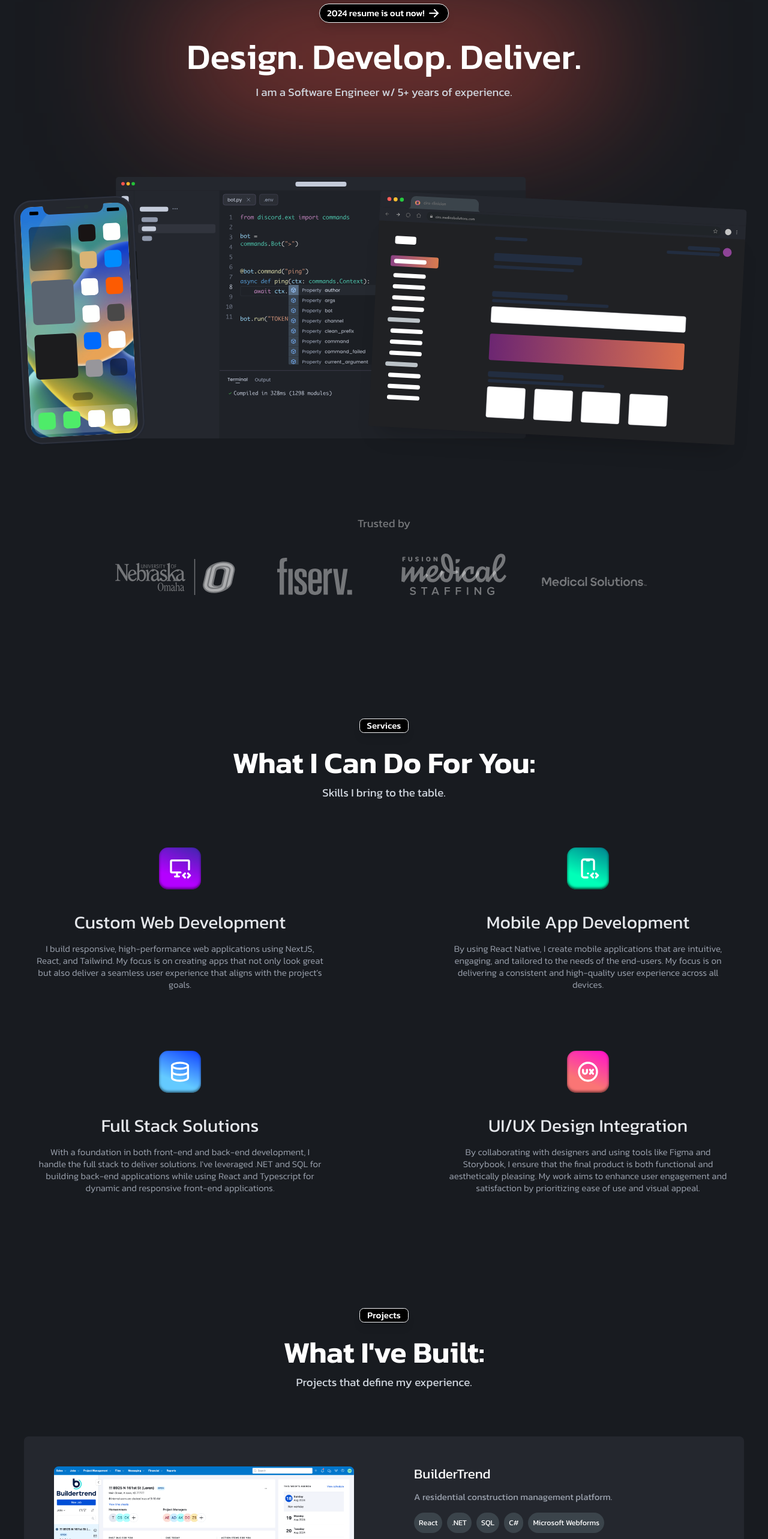
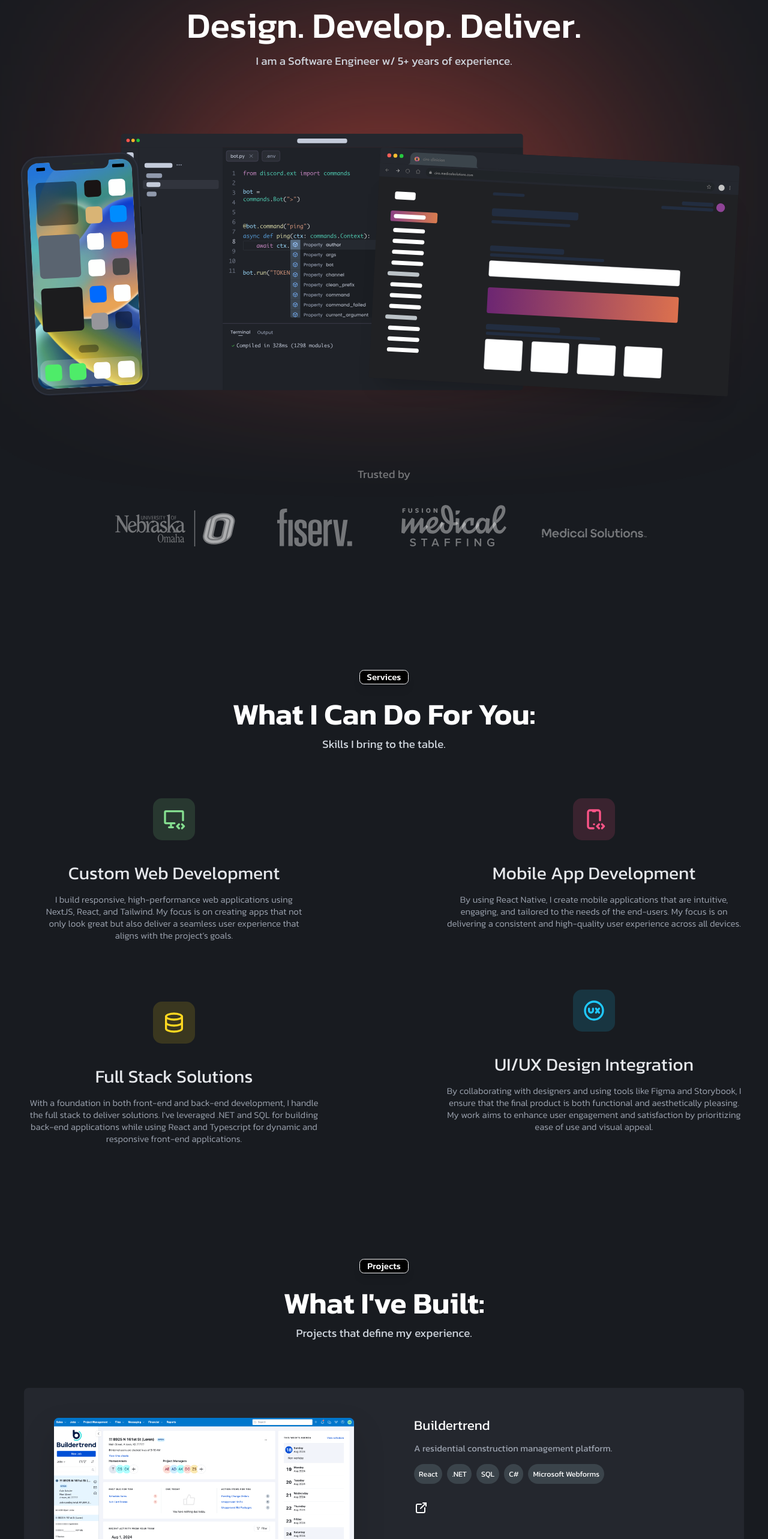
Before and after one commit to taanguiano/anguiano-agency-site, a Next.js app: page / in a window 1280 px wide. Shown: the part 234-2800 px from the top of the page at 60% size. Built offline with nearby package versions, Linux system fonts and the light colour scheme.

Commit message:
more styling improvements

```diff
--- a/src/app/api/projects.api.ts
+++ b/src/app/api/projects.api.ts
@@ -2,20 +2,20 @@
 import ciroDemo1 from "../../../public/ciroDemo1.png";
 import fmsDemo1 from "../../../public/fmsDemo1.jpeg";
 import csmDemo1 from "../../../public/csmDemo1.png";
-import { Project } from "../utils/types/projects-types";
+import { Project, ProjectNames } from "../utils/types/projects-types";
 
 export default class ProjectsApi {
   static getProjects(): Project[] {
     return [
       {
-        name: "BuilderTrend",
+        name: ProjectNames.Buildertrend,
         url: "https://buildertrend.net/summaryGrid.aspx",
         img: btDemo1,
         description: "A residential construction management platform.",
         skills: ["React", ".NET", "SQL", "C#", "Microsoft Webforms"],
       },
       {
-        name: "ciro by Medical Solutions",
+        name: ProjectNames.CiroMedSol,
         url: "https://ciro.co",
         img: ciroDemo1,
         description:
@@ -23,7 +23,7 @@
         skills: ["React", "Styled Components", "React Query"],
       },
       {
-        name: "Fusion Medical Staffing",
+        name: ProjectNames.FusionMedStaff,
         url: "https://www.fusionmedstaff.com/",
         img: fmsDemo1,
         description:
@@ -31,7 +31,7 @@
         skills: ["React Native", "React", "Styled Components", "React Query"],
       },
       {
-        name: "cSM by Medical Solutions",
+        name: ProjectNames.CiroShift,
         url: "https://shifts.ciro.co",
         img: csmDemo1,
         description:
--- a/src/app/global-components/footer.tsx
+++ b/src/app/global-components/footer.tsx
@@ -24,8 +24,8 @@
   return (
     <footer className="overflow-visible">
       <div className="mx-auto w-full max-w-screen-xl">
-        <div className="md:mb-64 mb-40 flex flex-col items-center">
-          <h2 className="md:text-[5rem] text-[4rem] leading-[1.2] font-semibold my-5 flex justify-center text-center">
+        <div className="md:mb-64 md:px-0 mb-40 flex flex-col items-center px-8">
+          <h2 className="md:text-[5rem] md:px-8 text-[4rem] leading-[1.2] font-semibold my-5 flex justify-center text-center">
             Have an idea? <br /> {`Let's collaborate.`}
           </h2>
           <button
@@ -35,7 +35,7 @@
             Download My Resume
           </button>
         </div>
-        <div className="md:flex-row md:justify-between flex flex-col w-full items-center px-5">
+        <div className="md:flex-row md:justify-between md:px-0 flex flex-col w-full items-center px-8">
           <span className="text-2xl text-center text-gray-400">
             © {new Date().getFullYear()}{" "}
             <a href="https://flowbite.com/" className="hover:underline">
--- a/src/app/sections/Hero/hero.tsx
+++ b/src/app/sections/Hero/hero.tsx
@@ -3,27 +3,22 @@
 import React from "react";
 import heroSection from "../../../../public/heroSection.svg";
 import Image from "next/image";
-import { IconArrowRight } from "@tabler/icons-react";
 
 export const Hero = () => {
   return (
-    <section className="text-center relative mt-64">
-      <div className="mb-52 relative">
-        <div className="top-[25%] md:w-[700px] w-[350px] right-0 left-0 mx-auto absolute h-[10rem] blur-[120px] bg-[#FD5244] z-[-1]" />
-        <div className="flex w-fit mx-auto border border-gray-100 py-[3px] px-[12px] rounded-full font-medium text-2xl bg-black shadow-lg items-center">
-          2024 resume is out now!&nbsp;
-          <IconArrowRight />
-        </div>
+    <section className="md:mt-64 text-center relative mt-44">
+      <div className="md:mb-44 mb-28 relative">
+        <div className="top-[200px] md:w-[700px] md:h-[200px] w-[250px] h-[160px] right-0 left-0 mx-auto absolute blur-[160px] bg-[#FD5244] z-[-1]" />
         <h1 className="text-[5rem] leading-[1.2] font-medium mt-5 mb-3 md:text-[6rem] flex-wrap whitespace-break-spaces px-5">
           Design. Develop. Deliver.
         </h1>
-        <p className="text-pText text-3xl mt-0">{`I am a Software Engineer w/ 5+ years of experience.`}</p>
+        <p className="md:px-0 text-pText text-3xl mt-0 px-8">{`I am a Software Engineer w/ 5+ years of experience.`}</p>
       </div>
       <div className="relative">
         <Image
           src={heroSection}
           alt="hero-img"
-          className="rounded-xl mx-auto z-[1] px-5"
+          className="rounded-xl mx-auto z-[1] px-8"
           height={1500}
           width={1500}
         />
--- a/src/app/sections/Projects/components/project-card.tsx
+++ b/src/app/sections/Projects/components/project-card.tsx
@@ -1,9 +1,10 @@
+import { ProjectNames } from "@/app/utils/types/projects-types";
 import { IconExternalLink } from "@tabler/icons-react";
 import Image, { StaticImageData } from "next/image";
-import React from "react";
+import React, { useMemo } from "react";
 
 type ProjectCardProps = {
-  name: string;
+  name: ProjectNames;
   url: string;
   img: StaticImageData;
   description: string;
@@ -19,20 +20,44 @@
   skills,
   index,
 }: ProjectCardProps) => {
+  const isReversed = index % 2;
+
+  const projectColor = useMemo((): string => {
+    switch (name) {
+      case ProjectNames.Buildertrend:
+        return `#0276cc`;
+      case ProjectNames.CiroMedSol:
+        return `#e17c58`;
+      case ProjectNames.FusionMedStaff:
+        return `#8bd4bb`;
+      default:
+        return `#7a5499`;
+    }
+  }, [name]);
+
   return (
     <a href={url} target="_blank" className="group">
       <div
-        className={`md:flex-row md:mx-0 flex flex-col mx-5 bg-secondary rounded-xl hover:bg-tertiary ${
-          index % 2 ? "md:flex-row-reverse" : ""
+        className={`md:flex-row md:mx-0 flex flex-col mx-8 bg-secondary rounded-xl hover:bg-tertiary relative overflow-hidden ${
+          isReversed ? "md:flex-row-reverse" : ""
         }`}
       >
+        <div
+          className={`w-[350px] ${
+            isReversed ? "left-0" : "right-0"
+          } bottom-1 absolute h-[20rem] w-[40rem] blur-[120px] bg-[${projectColor}] z-1`}
+        />
         <div className="md:w-1/2 md:p-20 p-5">
-          <Image className="rounded-xl w-full h-full" alt="" src={img} />
+          <Image
+            className="rounded-xl w-full h-full z-[100] drop-shadow-2xl"
+            alt=""
+            src={img}
+          />
         </div>
         <div className="md:w-1/2 md:p-20 flex flex-col gap-4 p-5">
-          <div className="text-4xl">{name}</div>
-          <div className="text-2xl text-gray-400">{description}</div>
-          <div className="flex gap-2 flex-wrap">
+          <div className="text-4xl z-[2]">{name}</div>
+          <div className="text-2xl text-gray-400 z-[2]">{description}</div>
+          <div className="flex gap-2 flex-wrap z-[2]">
             {skills.map((skill, index) => {
               return (
                 <div
--- a/src/app/sections/Projects/projects.tsx
+++ b/src/app/sections/Projects/projects.tsx
@@ -10,7 +10,7 @@
       className="t-[var(--navigation-height)] pt-[190px] pb-[190px]"
     >
       <div className="flex flex-col">
-        <div className="w-fit mx-auto text-center">
+        <div className="md:px-0 w-fit mx-auto text-center px-8">
           <div className="w-fit mx-auto border border-gray-100 py-[1px] px-[12px] rounded-xl font-medium text-2xl bg-black shadow-lg">
             Projects
           </div>
@@ -21,7 +21,7 @@
             Projects that define my experience.
           </p>
         </div>
-        <div className="md:gap-12 gap-6 flex-col flex items-center mt-32">
+        <div className="gap-12 flex-col flex items-center mt-32">
           {projects.map((project, index) => {
             return (
               <ProjectCard key={project.name} {...project} index={index} />
--- a/src/app/sections/Services/services.tsx
+++ b/src/app/sections/Services/services.tsx
@@ -18,26 +18,26 @@
             <div className="w-fit mx-auto border border-gray-100 py-[1px] px-[12px] rounded-xl font-medium text-2xl bg-black shadow-lg">
               Services
             </div>
-            <h2 className="md:text-[5rem] text-[4rem] leading-[1.2] font-semibold mt-5">
+            <h2 className="md:text-[5rem] text-[4rem] leading-[1.2] font-semibold mt-5 px-8">
               What I Can Do For You:
             </h2>
             <p className="text-pText text-3xl mt-2">{`Skills I bring to the table.`}</p>
           </div>
-          <div className="mt-32 flex flex-col w-full gap-40 md:justify-center md:gap-80 md:flex-row px-5">
+          <div className="md:px-0 mt-32 flex flex-col w-full gap-40 md:justify-center md:gap-80 md:flex-row px-8">
             {/* 1st Column */}
             <div className="flex flex-col w-full gap-40 h-full">
               {/* 1st Section */}
               <div className="flex flex-col w-full items-center h-1/2">
-                <div className="flex items-center justify-center bg-web-design-dev-gradient w-28 h-28 rounded-3xl shadow-[inset_0_-2px_4px_rgba(0,0,0,0.6)] mb-8">
+                <div className="flex items-center justify-center w-28 h-28 rounded-3xl mb-8 bg-web-dev-icon">
                   <IconDeviceDesktopCode
                     size={40}
-                    className="text-shadow-[_0_1px_0_rgb(0_0_0_/_40%)] font-bold"
+                    className="text-web-dev-text"
                   />
                 </div>
-                <span className="text-[3rem] mb-3 font-normal text-gray-200 text-center">
+                <span className="text-[3rem] mb-3 font-normal text-gray-200 text-center px-8">
                   Custom Web Development
                 </span>
-                <span className="text-2xl text-center font-light text-gray-400">
+                <span className="text-2xl text-center font-light text-gray-400 px-8">
                   I build responsive, high-performance web applications using
                   NextJS, React, and Tailwind. My focus is on creating apps that
                   not only look great but also deliver a seamless user
@@ -46,8 +46,8 @@
               </div>
               {/* 2nd Section */}
               <div className="flex flex-col w-full items-center h-1/2">
-                <div className="flex items-center justify-center bg-app-design-dev-gradient w-28 h-28 rounded-3xl shadow-[inset_0_-2px_4px_rgba(0,0,0,0.6)] mb-8">
-                  <IconDatabase size={40} />
+                <div className="flex items-center justify-center w-28 h-28 rounded-3xl mb-8 bg-full-stack-icon">
+                  <IconDatabase size={40} className="text-full-stack-text" />
                 </div>
                 <span className="text-[3rem] mb-3 text-gray-200 text-center">
                   Full Stack Solutions
@@ -64,8 +64,11 @@
             <div className="flex flex-col w-full gap-40">
               {/* 3rd Section */}
               <div className="flex flex-col w-full items-center">
-                <div className="flex items-center justify-center bg-seo-gradient w-28 h-28 rounded-3xl shadow-[inset_0_-2px_4px_rgba(0,0,0,0.8)] mb-8">
-                  <IconDeviceMobileCode size={40} className="" />
+                <div className="flex items-center justify-center w-28 h-28 rounded-3xl mb-8 bg-mobile-dev-icon">
+                  <IconDeviceMobileCode
+                    size={40}
+                    className="text-mobile-dev-tezt"
+                  />
                 </div>
                 <span className="text-[3rem] mb-3 text-gray-200 text-center">
                   Mobile App Development
@@ -79,8 +82,8 @@
               </div>
               {/* 4th Section */}
               <div className="flex flex-col w-full items-center">
-                <div className="flex items-center justify-center bg-ai-gradient w-28 h-28 rounded-3xl shadow-[inset_0_-2px_4px_rgba(0,0,0,0.6)] mb-8">
-                  <IconUxCircle size={40} />
+                <div className="flex items-center justify-center w-28 h-28 rounded-3xl mb-8 bg-ui-ux-icon">
+                  <IconUxCircle size={40} className="text-ui-ux-text" />
                 </div>
                 <span className="text-[3rem] mb-3 text-gray-200 text-center">
                   UI/UX Design Integration
--- a/src/app/utils/types/projects-types.ts
+++ b/src/app/utils/types/projects-types.ts
@@ -1,7 +1,14 @@
 import { StaticImageData } from "next/image";
 
+export enum ProjectNames {
+  Buildertrend = "Buildertrend",
+  CiroMedSol = "ciro by Medical Solutions",
+  FusionMedStaff = "Fusion Medical Staffing",
+  CiroShift = "cSM by Medical Solutions",
+}
+
 export type Project = {
-  name: string;
+  name: ProjectNames;
   url: string;
   img: StaticImageData;
   description: string;
```
Also changed, not shown: tailwind.config.ts (+8 -0 lines).
